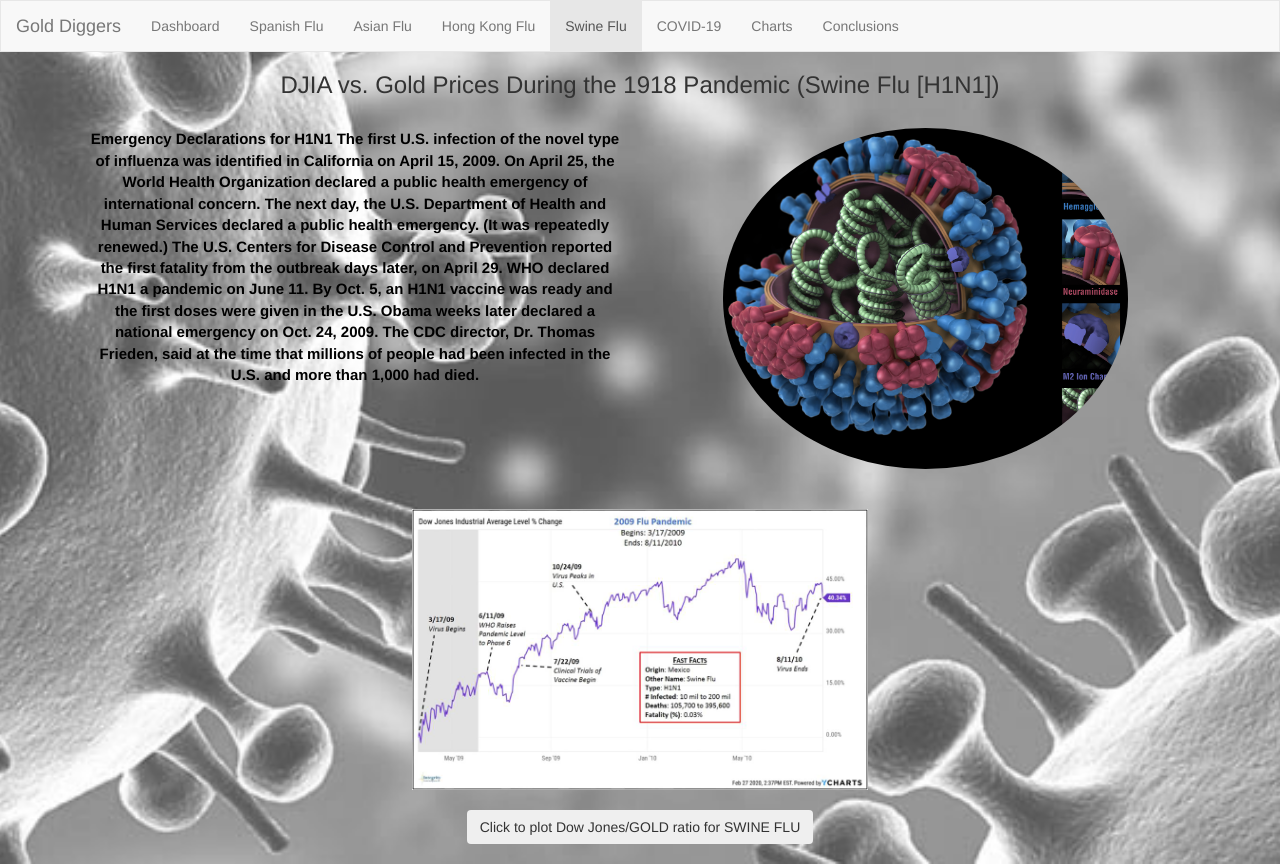
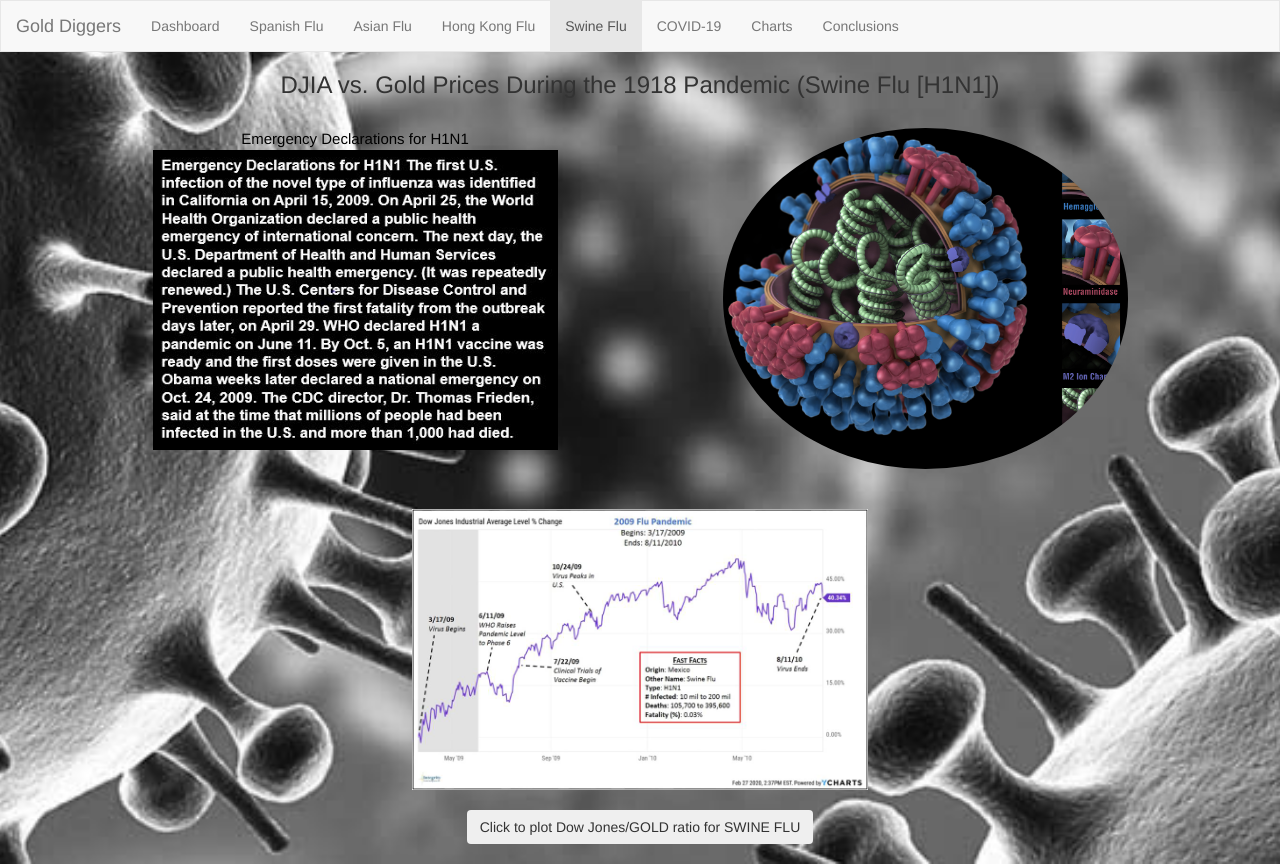
Before and after one commit to pandemicgoldprices/pandemicgoldprices, a Flask app: page /swine_flu in a window 1280 px wide. Run offline with Flask 2, Linux system fonts and the light colour scheme; data that the repository does not hold is empty; some libraries are stand-ins or nearby versions.

Commit message:
Swine flu background change

```diff
--- a/templates/swine_flu.html
+++ b/templates/swine_flu.html
@@ -37,7 +37,7 @@
        <style>
 
         body  {
-          background-image: url('/imgs/H1N1.png');
+          background-image: url('/H1N1.jpg');
           background-position: center top;
           background-size: cover;
         }
@@ -70,17 +70,18 @@
 
           <div class="container-fluid">
                 <div class="row">
-             <div class="col-sm-3 col-md-6" style="color:black;" style="background-color:white;" ><strong>
+             <div class="col-sm-3 col-md-6" style="color:black;" style="background-color:white;" >
                <p style="font-size:15px;">Emergency Declarations for H1N1
 
-The first U.S. infection of the novel type of influenza was identified in California on April 15, 2009.
+                <img src="/imgs/HIVI_bg.jpeg" alt="image" style="width:75%">
+<!-- The first U.S. infection of the novel type of influenza was identified in California on April 15, 2009.
 On April 25, the World Health Organization declared a public health emergency of international concern.
 The next day, the U.S. Department of Health and Human Services declared a public health emergency. (It was repeatedly renewed.)
 The U.S. Centers for Disease Control and Prevention reported the first fatality from the outbreak days later, on April 29.
 WHO declared H1N1 a pandemic on June 11.
 By Oct. 5, an H1N1 vaccine was ready and the first doses were given in the U.S.
-Obama weeks later declared a national emergency on Oct. 24, 2009. The CDC director, Dr. Thomas Frieden, said at the time that millions of people had been infected in the U.S. and more than 1,000 had died.</p>
-                </strong>
+Obama weeks later declared a national emergency on Oct. 24, 2009. The CDC director, Dr. Thomas Frieden, said at the time that millions of people had been infected in the U.S. and more than 1,000 had died.</p> -->
+
              </div>
 
               <div class="col-sm-9 col-md-6" style="background-color:transparent">
```
Also changed, not shown: static/imgs/HIVI_bg.jpeg (added).
